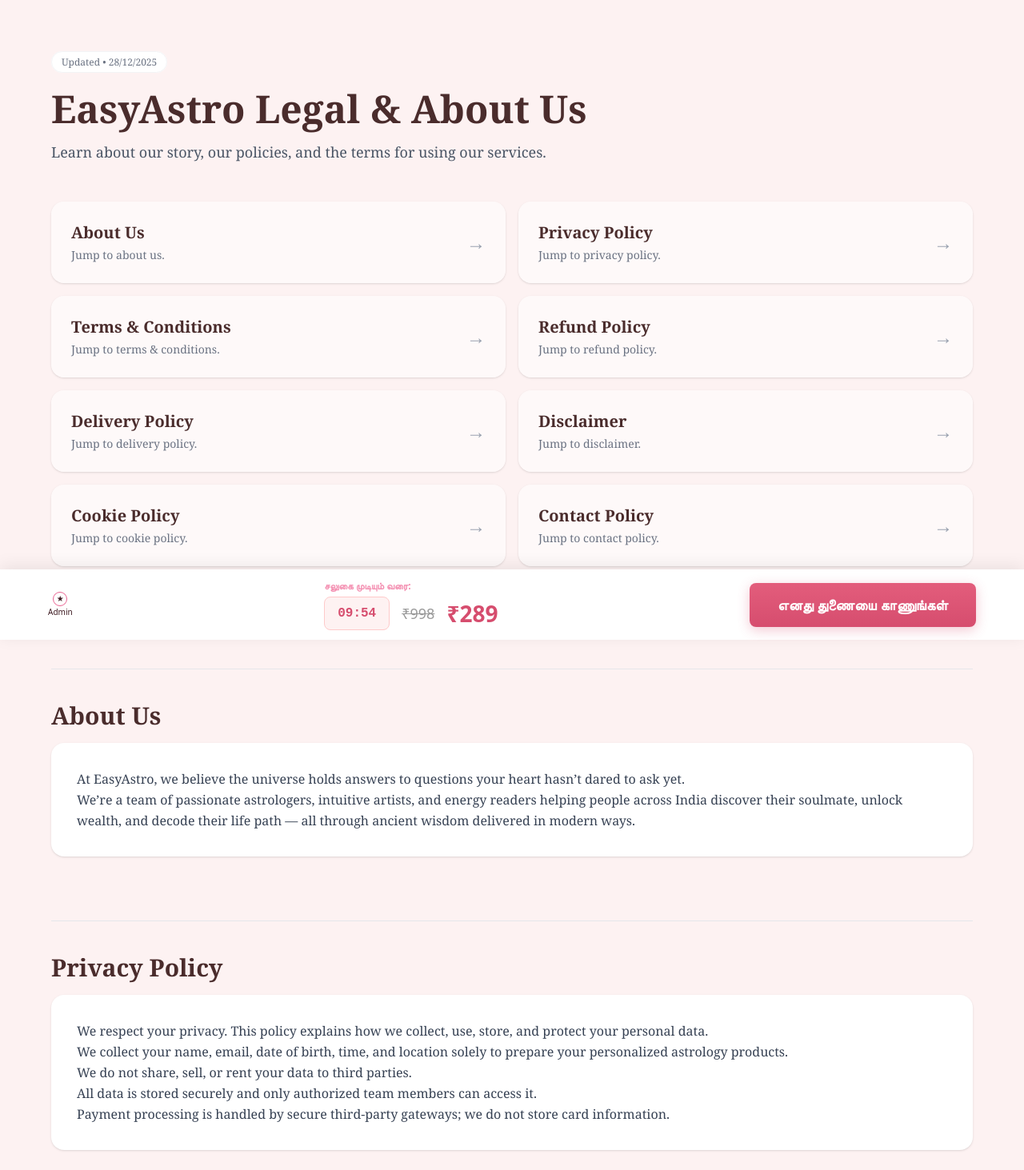
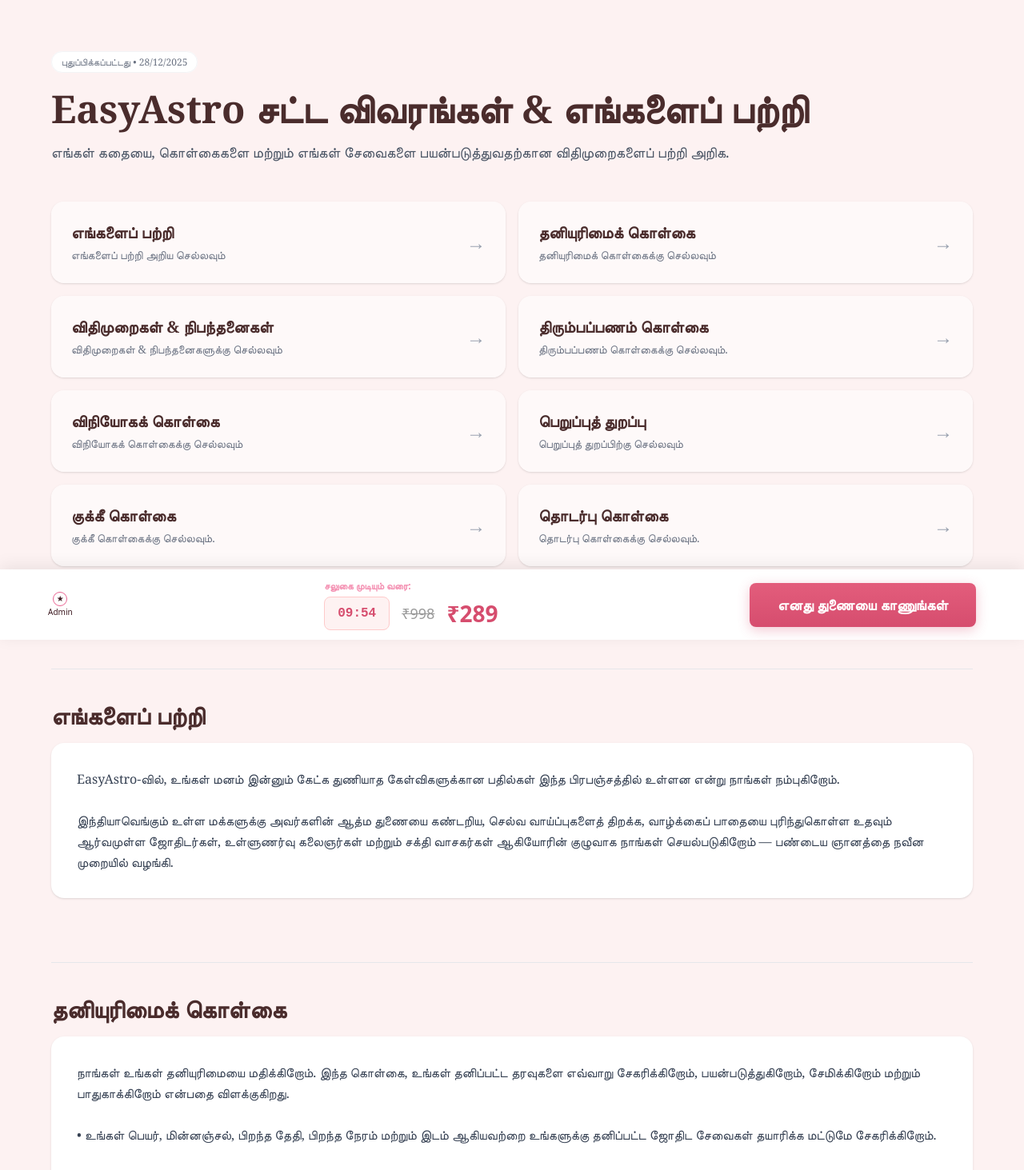
Before and after one commit to Aarohi113/SoulSketch, a React (Vite) app in the folder frontend/: page /tamil-policy in a window 1280 px wide. Shown: the top 1463 px of the page at 80% size. Built offline with nearby package versions, Linux system fonts and the light colour scheme.

Commit message:
Update policy.jsx

```diff
--- a/frontend/src/components/policy.jsx
+++ b/frontend/src/components/policy.jsx
@@ -3,48 +3,69 @@
 const LegalPage = () => {
   // Navigation items ka array
   const sections = [
-    { title: "About Us", id: "about-us", desc: "Jump to about us.",content: `At EasyAstro, we believe the universe holds answers to questions your heart hasn’t dared to ask yet.
-    We’re a team of passionate astrologers, intuitive artists, and energy readers helping people across India discover their soulmate, unlock wealth, and decode their life path — all through ancient wisdom delivered in modern ways.` },
-    { title: "Privacy Policy", id: "privacy-policy", desc: "Jump to privacy policy.",content: `We respect your privacy. This policy explains how we collect, use, store, and protect your personal data.
-    We collect your name, email, date of birth, time, and location solely to prepare your personalized astrology products.
-    We do not share, sell, or rent your data to third parties.
-    All data is stored securely and only authorized team members can access it.
-    Payment processing is handled by secure third-party gateways; we do not store card information.` },
-    { title: "Terms & Conditions", id: "terms-conditions", desc: "Jump to terms & conditions.",content: `These terms set the rules for using our website and buying our products.
+    { title: "எங்களைப் பற்றி", id: "about-us", desc: "எங்களைப் பற்றி அறிய செல்லவும்",content: `EasyAstro-வில், உங்கள் மனம் இன்னும் கேட்க துணியாத கேள்விகளுக்கான பதில்கள் இந்த பிரபஞ்சத்தில் உள்ளன என்று நாங்கள் நம்புகிறோம்.
 
-All products are digital and delivered via email; no physical items are shipped unless stated otherwise.
-By purchasing, you agree that our astrology readings and sketches are for entertainment and personal insight purposes only, not a substitute for professional, medical, or financial advice.
-You must provide accurate birth details for accurate reports; incorrect details may affect results.
-Unauthorized reproduction, resale, or redistribution of our products is prohibited.
-Prices and promotions are subject to change without notice.` },
-    { title: "Refund Policy", id: "refund-policy", desc: "Jump to refund policy.",content: `Our refund policy outlines when refunds are allowed.
+இந்தியாவெங்கும் உள்ள மக்களுக்கு அவர்களின் ஆத்ம துணையை கண்டறிய, செல்வ வாய்ப்புகளைத் திறக்க, வாழ்க்கைப் பாதையை புரிந்துகொள்ள உதவும் ஆர்வமுள்ள ஜோதிடர்கள், உள்ளுணர்வு கலைஞர்கள் மற்றும் சக்தி வாசகர்கள் ஆகியோரின் குழுவாக நாங்கள் செயல்படுகிறோம் — பண்டைய ஞானத்தை நவீன முறையில் வழங்கி.` },
+    { title: "தனியுரிமைக் கொள்கை", id: "privacy-policy", desc: "தனியுரிமைக் கொள்கைக்கு செல்லவும்",content: `நாங்கள் உங்கள் தனியுரிமையை மதிக்கிறோம். இந்த கொள்கை, உங்கள் தனிப்பட்ட தரவுகளை எவ்வாறு சேகரிக்கிறோம், பயன்படுத்துகிறோம், சேமிக்கிறோம் மற்றும் பாதுகாக்கிறோம் என்பதை விளக்குகிறது.
 
-Approved refunds will be credited into original payment method within 5-7 Days
-As all products are digital and personalized, we generally do not offer refunds once the product has been delivered.
-Refunds may be granted in cases of:
-Duplicate payment
-Non-delivery due to technical error
-If you believe there’s an error with your order, contact us within 48 hours of delivery.` },
-    { title: "Delivery Policy", id: "delivery-policy", desc: "Jump to delivery policy.",content: `How and when digital products are delivered.
+• உங்கள் பெயர், மின்னஞ்சல், பிறந்த தேதி, பிறந்த நேரம் மற்றும் இடம் ஆகியவற்றை உங்களுக்கு தனிப்பட்ட ஜோதிட சேவைகள் தயாரிக்க மட்டுமே சேகரிக்கிறோம்.
 
-Digital products are typically delivered within 24–48 hours of order placement.
-Delivery is via the email address you provide at checkout — please ensure it’s correct.
-Delays may occur during high-order periods; we will notify you if your order is delayed.` },
-    { title: "Disclaimer", id: "disclaimer", desc: "Jump to disclaimer.",content: `Limitations of liability for our services and content.
+• உங்கள் தரவுகளை எந்த மூன்றாம் தரப்பினருடனும் பகிரவும், விற்கவும் அல்லது வாடகைக்கு விடவும் மாட்டோம்.
 
-Our astrology products are intended for entertainment and personal development purposes only.
-We do not guarantee specific outcomes or results from using our products.
-You are responsible for any decisions you make based on our readings or sketches.` },
-    { title: "Cookie Policy", id: "cookie-policy", desc: "Jump to cookie policy.",content: `How we use cookies and similar technologies.
+• அனைத்து தரவுகளும் பாதுகாப்பாக சேமிக்கப்படுகின்றன; அனுமதி பெற்ற குழு உறுப்பினர்களுக்கே அணுகல் வழங்கப்படுகிறது.
 
-We use cookies to improve your browsing experience and analyze traffic.
-Cookies help remember your preferences and personalize content.
-You can disable cookies in your browser settings, but this may affect site functionality.` },
-    { title: "Contact Policy", id: "contact-policy", desc: "Jump to contact policy.",content: `How to reach us for support.
+• கட்டண செயலாக்கம் பாதுகாப்பான மூன்றாம் தரப்பு கேட்வேகள் மூலம் மேற்கொள்ளப்படுகிறது; நாங்கள் உங்கள் கார்டு விவரங்களை சேமிப்பதில்லை.` },
+    { title: "விதிமுறைகள் & நிபந்தனைகள்", id: "terms-conditions", desc: "விதிமுறைகள் & நிபந்தனைகளுக்கு செல்லவும்",content: `இந்த விதிமுறைகள், எங்கள் இணையதளத்தை பயன்படுத்துவதற்கும் எங்கள் தயாரிப்புகளை வாங்குவதற்குமான விதிகளை நிர்ணயிக்கின்றன.
 
-For order questions, email no-reply@easyastro.in.
-Support available Monday–Saturday, 10 AM–6 PM IST.
-Average response time: 24–48 hours.` },
+• அனைத்து தயாரிப்புகளும் டிஜிட்டல் வடிவில் வழங்கப்படுகின்றன மற்றும் மின்னஞ்சல் மூலம் அனுப்பப்படும்; தனியாக குறிப்பிடப்படாவிட்டால் எந்த உட்பொருட்களும் அனுப்பப்படமாட்டாது.
+
+• வாங்கும் போது, எங்கள் ஜோதிட வாசிப்புகள் மற்றும் வரைபடங்கள் பொழுதுபோக்கு மற்றும் தனிப்பட்ட வழிகாட்டலுக்காக மட்டுமே என்பதையும், அவை மருத்துவ, தொழில்முறை அல்லது நிதி ஆலோசனைகளுக்கு மாற்றாக அல்ல என்பதையும் நீங்கள் ஒப்புக்கொள்கிறீர்கள்.
+
+• துல்லியமான அறிக்கைகளுக்காக சரியான பிறப்பு விவரங்களை வழங்க வேண்டும்; தவறான விவரங்கள் முடிவுகளை பாதிக்கலாம்.
+
+• எங்கள் தயாரிப்புகளை அனுமதி இல்லாமல் நகலெடுக்க, மறுவிற்பனை செய்ய அல்லது மீண்டும் பகிர்வது தடைசெய்யப்பட்டுள்ளது.
+
+• விலைகள் மற்றும் சலுகைகள் முன் அறிவிப்பின்றி மாற்றப்படலாம்.` },
+    { title: "திரும்பப்பணம் கொள்கை", id: "refund-policy", desc: "திரும்பப்பணம் கொள்கைக்கு செல்லவும்.",content: `எங்கள் திரும்பப்பணம் (Refund) கொள்கை, எந்த சூழ்நிலைகளில் திரும்பப்பணம் வழங்கப்படும் என்பதை விளக்குகிறது.
+
+• ஒப்புதல் பெற்ற திரும்பப்பணங்கள், அசல் கட்டண முறையிலேயே 5–7 நாட்களுக்குள் செலுத்தப்படும்.
+
+• அனைத்து தயாரிப்புகளும் டிஜிட்டல் மற்றும் தனிப்பயன் என்பதால், தயாரிப்பு வழங்கப்பட்ட பிறகு பொதுவாக திரும்பப்பணம் வழங்கப்படாது.
+
+• கீழ்க்கண்ட சூழ்நிலைகளில் திரும்பப்பணம் வழங்கப்படலாம்:
+– இரட்டை கட்டணம் (Duplicate Payment)
+– தொழில்நுட்ப கோளாறால் தயாரிப்பு கிடைக்காதது (Non-delivery)
+
+• உங்கள் ஆர்டரில் ஏதேனும் பிழை இருப்பதாக நினைத்தால், விநியோகத்திற்குப் பிறகு 48 மணி நேரத்திற்குள் எங்களை தொடர்பு கொள்ளவும்.` },
+    { title: "விநியோகக் கொள்கை", id: "delivery-policy", desc: "விநியோகக் கொள்கைக்கு செல்லவும்",content: `டிஜிட்டல் தயாரிப்புகள் எவ்வாறு மற்றும் எப்போது வழங்கப்படுகின்றன
+
+• டிஜிட்டல் தயாரிப்புகள் பொதுவாக ஆர்டர் செய்த 24–48 மணி நேரத்திற்குள் வழங்கப்படும்.
+
+• விநியோகம், செக்‌அவுட் (Checkout) நேரத்தில் நீங்கள் வழங்கும் மின்னஞ்சல் முகவரிக்கே அனுப்பப்படும் — அது சரியானதா என்பதை தயவுசெய்து உறுதி செய்யவும்.
+
+• அதிக ஆர்டர் வருகை உள்ள காலங்களில் விநியோகத்தில் தாமதம் ஏற்படலாம்; அப்படியானால் உங்கள் ஆர்டர் தாமதம் குறித்து நாங்கள் உங்களுக்கு தகவல் அளிப்போம்.` },
+    { title: "பெறுப்புத் துறப்பு", id: "disclaimer", desc: "பெறுப்புத் துறப்பிற்கு செல்லவும்",content: `எங்கள் சேவைகள் மற்றும் உள்ளடக்கங்களுக்கான பொறுப்பு வரம்புகள்
+
+• எங்கள் ஜோதிட தயாரிப்புகள் பொழுதுபோக்கு மற்றும் தனிப்பட்ட வளர்ச்சி நோக்கத்திற்காக மட்டுமே உருவாக்கப்பட்டவை.
+
+• எங்கள் தயாரிப்புகளை பயன்படுத்துவதன் மூலம் குறிப்பிட்ட முடிவுகள் அல்லது பலன்கள் கிடைக்கும் என்று எங்களால் உத்தரவாதம் அளிக்க முடியாது.
+
+• எங்கள் வாசிப்புகள் அல்லது வரைபடங்களை அடிப்படையாக கொண்டு நீங்கள் எடுக்கும் எந்த முடிவுகளுக்கும் முழுப் பொறுப்பும் உங்களதே.` },
+    { title: "குக்கீ கொள்கை", id: "cookie-policy", desc: "குக்கீ கொள்கைக்கு செல்லவும்.",content: `குக்கீஸ் (Cookies) மற்றும் இதர ஒத்த தொழில்நுட்பங்களை எவ்வாறு பயன்படுத்துகிறோம்
+
+• உங்கள் உலாவல் அனுபவத்தை மேம்படுத்தவும், இணையதளப் போக்குவரத்தை பகுப்பாய்வு செய்யவும் நாங்கள் குக்கீஸ்களை பயன்படுத்துகிறோம்.
+
+• குக்கீஸ்கள் உங்கள் விருப்பங்களை நினைவில் வைத்து, உங்களுக்கு ஏற்ற உள்ளடக்கங்களை தனிப்பயனாக்க உதவுகின்றன.
+
+• உங்கள் உலாவி (Browser) அமைப்புகளில் குக்கீஸ்களை முடக்கலாம் (Disable); ஆனால் இதனால் இணையதளத்தின் சில செயல்பாடுகள் பாதிக்கப்படலாம்.` },
+    { title: "தொடர்பு கொள்கை", id: "contact-policy", desc: "தொடர்பு கொள்கைக்கு செல்லவும்.",content: `எங்களை எவ்வாறு தொடர்பு கொள்ளலாம் (ஆதரவு சேவை)
+
+• ஆர்டர் தொடர்பான கேள்விகளுக்கு, no-reply@easyastro.in
+ என்ற மின்னஞ்சலுக்கு எழுதலாம்.
+
+• ஆதரவு சேவை திங்கள் முதல் சனி வரை, காலை 10 மணி முதல் மாலை 6 மணி (IST) வரை கிடைக்கும்.
+
+• சராசரி பதில் அளிக்கும் நேரம்: 24–48 மணி நேரம்.` },
   ];
 
   // Smooth scroll function
@@ -60,10 +81,10 @@
       {/* Header Section */}
       <div className="max-w-6xl mx-auto mb-12">
         <span className="bg-white px-3 py-1 rounded-full text-xs text-gray-500 border border-gray-100">
-          Updated • 28/12/2025
+         புதுப்பிக்கப்பட்டது • 28/12/2025
         </span>
-        <h1 className="text-5xl font-bold text-[#4A2C2C] mt-6 mb-4">EasyAstro Legal & About Us</h1>
-        <p className="text-gray-600 text-lg">Learn about our story, our policies, and the terms for using our services.</p>
+        <h1 className="text-5xl font-bold text-[#4A2C2C] mt-6 mb-4">EasyAstro சட்ட விவரங்கள் & எங்களைப் பற்றி</h1>
+        <p className="text-gray-600 text-lg">எங்கள் கதையை, கொள்கைகளை மற்றும் எங்கள் சேவைகளை பயன்படுத்துவதற்கான விதிமுறைகளைப் பற்றி அறிக.</p>
       </div>
 
       {/* Grid Cards */}
```
